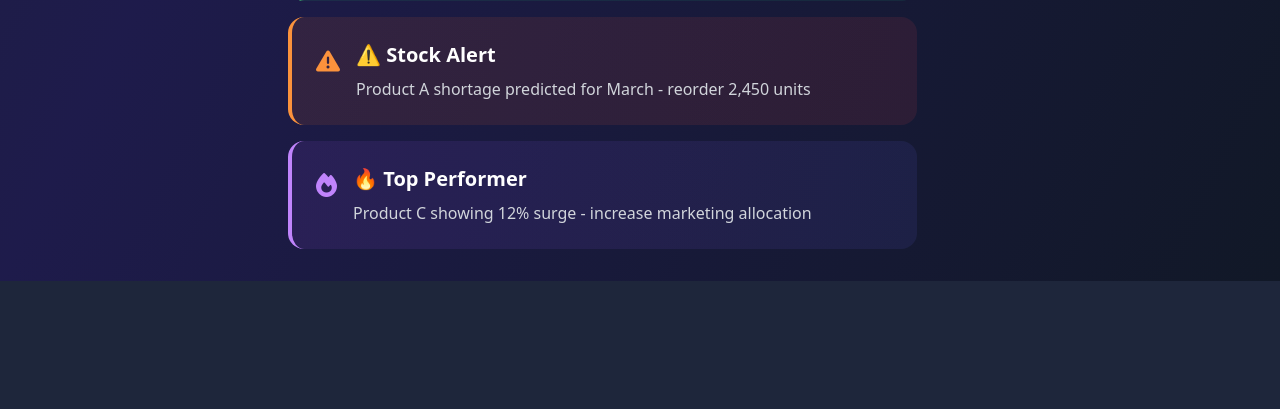
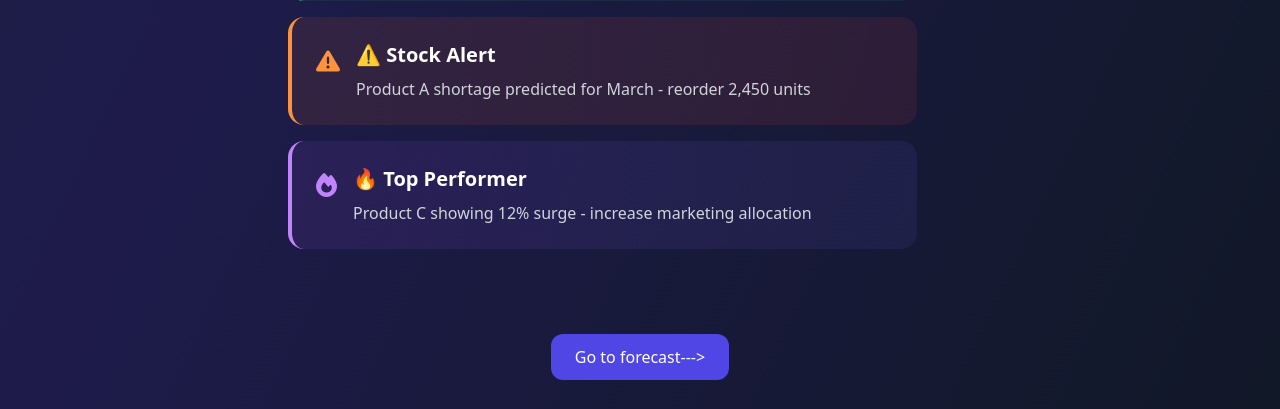
Before and after one commit to Nivetha2405/salesmind-dtbi, a Flask app: page /dashboard in a window 1280 px wide. Shown: the part 2305-2714 px from the top of the page. Before the commit the page ends 2586 px from the top, so only its background shows below. Run offline with Flask 3, Linux system fonts and the light colour scheme; some libraries are stand-ins or nearby versions.

Commit message:
Update dashboard.html

```diff
--- a/templates/dashboard.html
+++ b/templates/dashboard.html
@@ -219,6 +219,14 @@
                 </div>
             </div>
         </div>
+    </div>
+
+
+    <div class="text-center mt-16 mb-10">
+        <a href="{{url_for('forecast')}}"
+              class="px-6 py-3 bg-indigo-600 hover:bg-indigo-700 rounded-xl text-white">
+            Go to forecast--->
+         </a>
     </div>
 
     <script>
```
